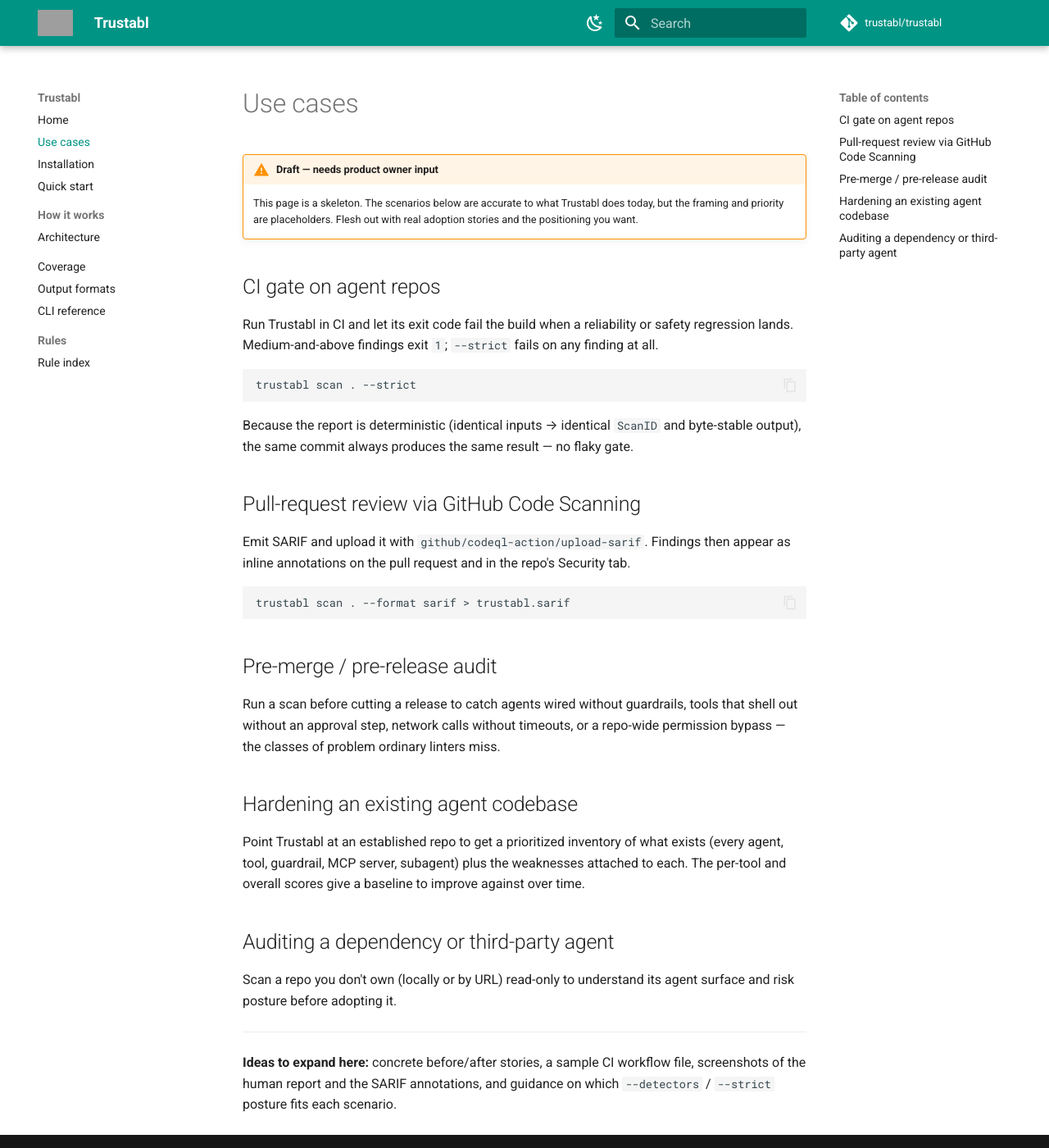
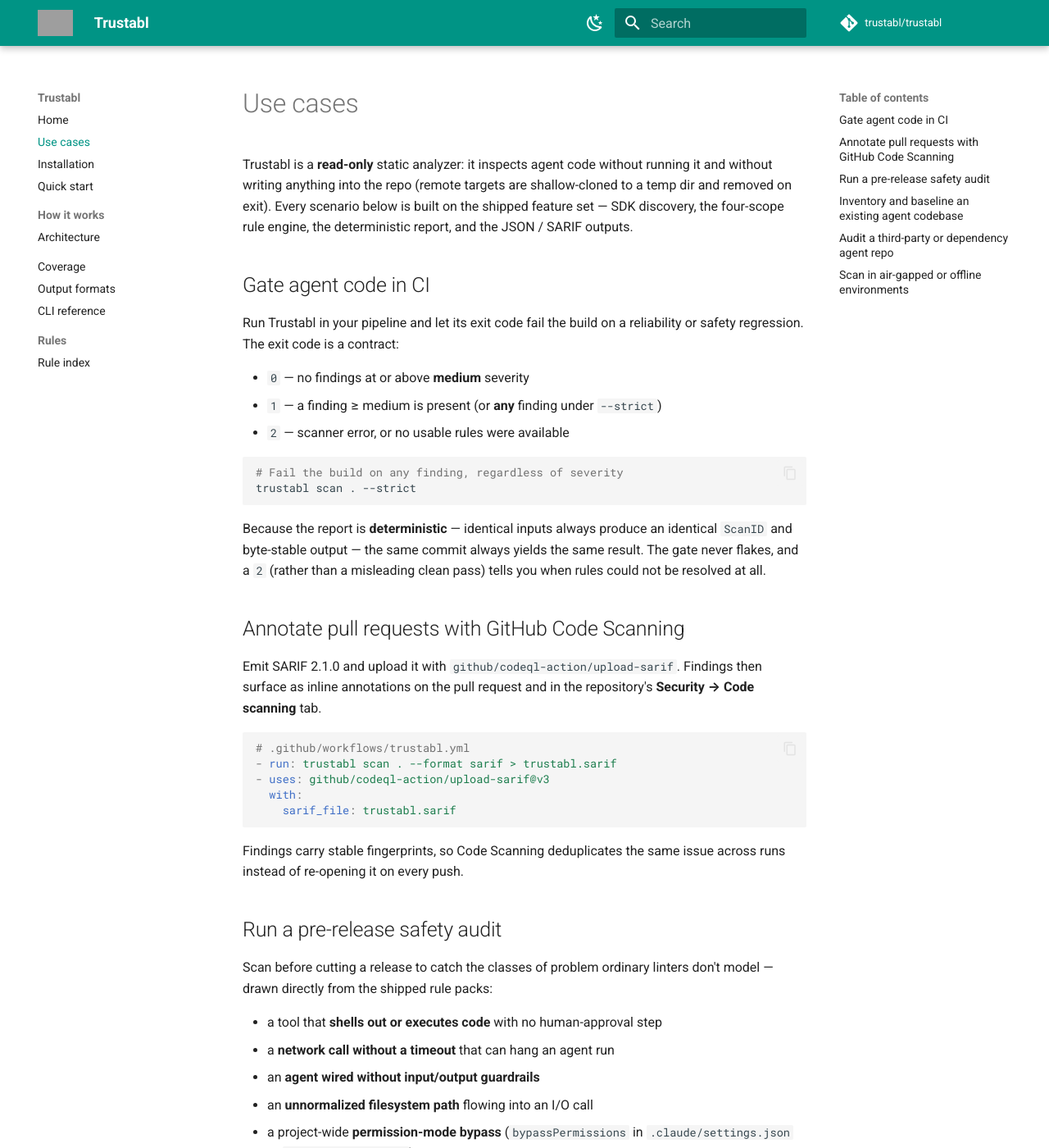
Before and after one commit to trustabl/trustabl-docs, an MkDocs documentation site: the page built from docs/use-cases.md, in a window 1280 px wide and 1400 px high. Shown: the whole window at 82% size. Built offline with MkDocs 1.6.1 and Material for MkDocs 9.7.7, drawn with Linux system fonts in a browser that asks for light colours; comment, search, counter and statistics services are not loaded; some of the changed text lies outside the part shown; grey boxes are pictures that could not be loaded.

Commit message:
docs: write real use cases grounded in the v0.1.0 feature set
Replace the placeholder use-cases stub (and its draft banner) with six scenarios derived from shipped capabilities: CI gating via exit codes/--strict/determinism, SARIF + GitHub Code Scanning, pre-release safety audit tied to the actual rule packs, inventory/baseline of existing code, read-only third-party audit by URL, and air-gapped scanning with the rule cache. Nothing here advertises unwired capability.

````diff
--- a/docs/use-cases.md
+++ b/docs/use-cases.md
@@ -1,53 +1,94 @@
 # Use cases
 
-!!! warning "Draft — needs product owner input"
-    This page is a skeleton. The scenarios below are accurate to what Trustabl
-    does today, but the framing and priority are placeholders. Flesh out with
-    real adoption stories and the positioning you want.
+Trustabl is a **read-only** static analyzer: it inspects agent code without
+running it and without writing anything into the repo (remote targets are
+shallow-cloned to a temp dir and removed on exit). Every scenario below is built
+on the shipped feature set — SDK discovery, the four-scope rule engine, the
+deterministic report, and the JSON / SARIF outputs.
 
-## CI gate on agent repos
+## Gate agent code in CI
 
-Run Trustabl in CI and let its exit code fail the build when a reliability or
-safety regression lands. Medium-and-above findings exit `1`; `--strict` fails on
-any finding at all.
+Run Trustabl in your pipeline and let its exit code fail the build on a
+reliability or safety regression. The exit code is a contract:
+
+- `0` — no findings at or above **medium** severity
+- `1` — a finding ≥ medium is present (or **any** finding under `--strict`)
+- `2` — scanner error, or no usable rules were available
 
 ```sh
+# Fail the build on any finding, regardless of severity
 trustabl scan . --strict
 ```
 
-Because the report is deterministic (identical inputs → identical `ScanID` and
-byte-stable output), the same commit always produces the same result — no flaky
-gate.
+Because the report is **deterministic** — identical inputs always produce an
+identical `ScanID` and byte-stable output — the same commit always yields the
+same result. The gate never flakes, and a `2` (rather than a misleading clean
+pass) tells you when rules could not be resolved at all.
 
-## Pull-request review via GitHub Code Scanning
+## Annotate pull requests with GitHub Code Scanning
 
-Emit SARIF and upload it with `github/codeql-action/upload-sarif`. Findings then
-appear as inline annotations on the pull request and in the repo's Security tab.
+Emit SARIF 2.1.0 and upload it with `github/codeql-action/upload-sarif`.
+Findings then surface as inline annotations on the pull request and in the
+repository's **Security → Code scanning** tab.
+
+```yaml
+# .github/workflows/trustabl.yml
+- run: trustabl scan . --format sarif > trustabl.sarif
+- uses: github/codeql-action/upload-sarif@v3
+  with:
+    sarif_file: trustabl.sarif
+```
+
+Findings carry stable fingerprints, so Code Scanning deduplicates the same issue
+across runs instead of re-opening it on every push.
+
+## Run a pre-release safety audit
+
+Scan before cutting a release to catch the classes of problem ordinary linters
+don't model — drawn directly from the shipped rule packs:
+
+- a tool that **shells out or executes code** with no human-approval step
+- a **network call without a timeout** that can hang an agent run
+- an **agent wired without input/output guardrails**
+- an **unnormalized filesystem path** flowing into an I/O call
+- a project-wide **permission-mode bypass** (`bypassPermissions` in
+  `.claude/settings.json` or `ClaudeAgentOptions`)
 
 ```sh
-trustabl scan . --format sarif > trustabl.sarif
+trustabl scan . --format json > audit.json
 ```
 
-## Pre-merge / pre-release audit
+Each finding explains *why* it matters and suggests a fix, and a per-tool plus
+overall reliability score summarizes the repo.
 
-Run a scan before cutting a release to catch agents wired without guardrails,
-tools that shell out without an approval step, network calls without timeouts,
-or a repo-wide permission bypass — the classes of problem ordinary linters miss.
+## Inventory and baseline an existing agent codebase
 
-## Hardening an existing agent codebase
-
-Point Trustabl at an established repo to get a prioritized inventory of what
-exists (every agent, tool, guardrail, MCP server, subagent) plus the weaknesses
-attached to each. The per-tool and overall scores give a baseline to improve
+Point Trustabl at an established repo to get a structured inventory of
+everything it builds — agents, tools, guardrails, subagents, MCP servers,
+hosted tools — with each weakness attributed to the **specific agent or tool**,
+not flattened to the repo. The overall score gives a baseline to improve
 against over time.
 
-## Auditing a dependency or third-party agent
+Trustabl is also honest about its blind spots: if your repo uses an SDK it
+doesn't yet audit, it emits an explicit *"unaudited SDK"* finding rather than
+reporting a falsely clean result.
 
-Scan a repo you don't own (locally or by URL) read-only to understand its agent
-surface and risk posture before adopting it.
+## Audit a third-party or dependency agent repo
 
----
+Assess a repo you don't own before adopting it. Scanning is read-only and works
+straight from a URL — nothing is written to the target, locally or remotely.
 
-**Ideas to expand here:** concrete before/after stories, a sample CI workflow
-file, screenshots of the human report and the SARIF annotations, and guidance on
-which `--detectors` / `--strict` posture fits each scenario.
+```sh
+trustabl scan https://github.com/org/their-agent-repo
+```
+
+## Scan in air-gapped or offline environments
+
+Rules are resolved once and cached under your OS cache directory. In a locked-down
+or offline environment, pre-fetch the rule packs where you have connectivity and
+then scan against the cache only:
+
+```sh
+trustabl rules pull            # where you have network access
+trustabl scan . --no-rules-update   # offline: use cached rules, never reach out
+```
````
